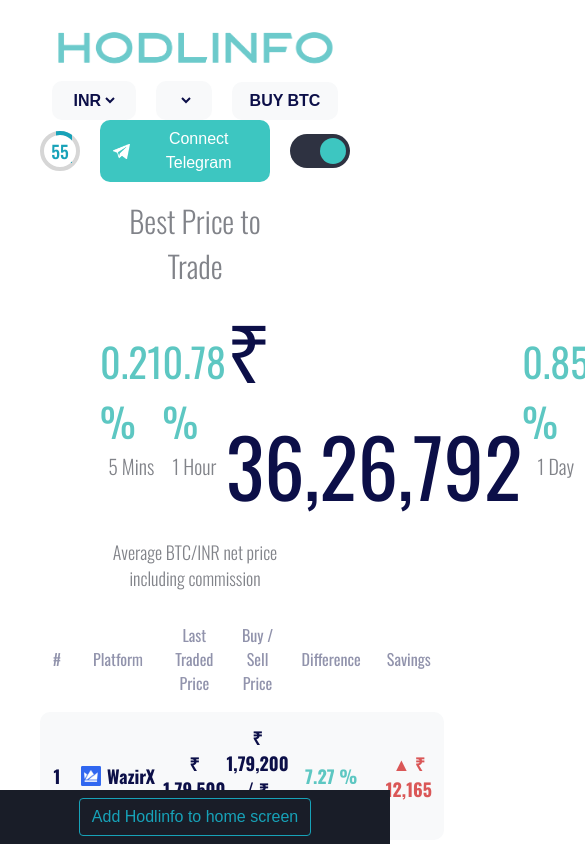
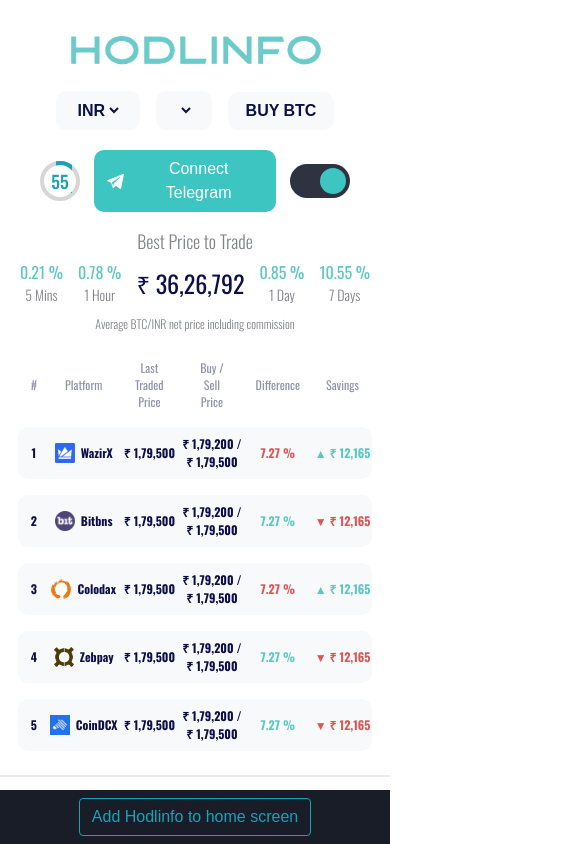
Before and after one commit to mehedihasanhrid1/quadbtech-dashboard, a plain HTML site: page frontend/index.html in a window 390 px wide. Shown: the top 844 px of the page, 585 px wide, since content can reach past the window. Drawn offline with nearby package versions, Linux system fonts and the light colour scheme; no server answers.

Commit message:
responsive layout added

```diff
--- a/frontend/index.html
+++ b/frontend/index.html
@@ -152,9 +152,9 @@
                       <td class="table-align-center">
                         <h4 class="table-text-head"><span>₹ 1,79,200 / ₹ 1,79,500</span></h4></td>
                       <td class="table-align-center">
-                        <h4 class="table-text-green">7.27 %</h4>
+                        <h4 class="table-text-red">7.27 %</h4>
                       </td>
-                      <td class="table-align-center"><h4 class="table-text-red">▲ ₹ 12,165</h4></td>
+                      <td class="table-align-center"><h4 class="table-text-green">▲ ₹ 12,165</h4></td>
                   </tr>
 
                   <tr>
@@ -190,9 +190,9 @@
                   <td class="table-align-center">
                     <h4 class="table-text-head"><span>₹ 1,79,200 / ₹ 1,79,500</span></h4></td>
                   <td class="table-align-center">
-                    <h4 class="table-text-green">7.27 %</h4>
+                    <h4 class="table-text-red">7.27 %</h4>
                   </td>
-                  <td class="table-align-center"><h4 class="table-text-red">▲ ₹ 12,165</h4></td>
+                  <td class="table-align-center"><h4 class="table-text-green">▲ ₹ 12,165</h4></td>
               </tr>
 
               <tr>
--- a/frontend/style.css
+++ b/frontend/style.css
@@ -436,19 +436,174 @@
 }
 
 @media screen and (max-width: 1024px) {
-  .nav-container {
-    flex-direction: column;
+  .darkModeSwitcher {
+    gap: 14px;
   }
+  .nav-logo {
+   margin-top: 4px;
+  }
+  .best-price-container {
+    margin: 0 28px;
+
+  }
+
+
+  .table-container td {
+    font-size: 22px;
+  }
+
+  .dark-theme .table-container td{
+    font-size: 26px;
+  }
+
+
 }
 
 @media screen and (max-width: 768px) {
   .nav-container {
     flex-direction: column;
   }
+  .nav-logo {
+    width: 255px;
+    height: 44px;
+  }
+
+  .header-button-container {
+    gap: 16px;
+    margin: 10px 0 20px 0;
+  }
+
+.best-price-container {
+  margin: 0 40px;
+
 }
 
-@media screen and (max-width: 415px) {
+.trade-header {
+  font-size: 22px;
+  margin-bottom: 6px;
+
+}
+
+.price-main-head {
+  font-size: 48px;
+
+}
+
+.price-data-head {
+  font-size: 24px;
+}
+
+.price-data-body {
+  font-size: 20px;
+}
+
+.average-header {
+  font-size: 18px;
+}
+
+
+.table-container {
+  margin: 0 18px 8px 18px;
+  overflow-x: scroll;
+}
+
+.table-header-th{
+  font-size: 14px;
+}
+
+.dark-theme .table-header-th{
+  font-size: 16px;
+}
+
+.table-align-center{
+  padding: 8px 0;
+}
+
+.table-container td {
+  font-size: 16px;
+}
+
+.dark-theme .table-container td{
+  font-size: 18px;
+}
+
+.table-container tbody {
+  margin: 0 18px;
+}
+
+}
+
+@media screen and (max-width: 426px) {
   .nav-container {
     flex-direction: column;
   }
+
+  .nav-logo {
+    width: 255px;
+    height: 44px;
+  }
+
+  .header-button-container {
+    gap: 16px;
+    margin: 10px 0 20px 0;
+  }
+
+.best-price-container {
+  margin: 0 20px;
+
 }
+
+.trade-header {
+  font-size: 18px;
+  margin-bottom: 6px;
+
+}
+
+.price-main-head {
+  font-size: 24px;
+
+}
+
+.price-data-head {
+  font-size: 16px;
+}
+
+.price-data-body {
+  font-size: 14px;
+}
+
+.average-header {
+  font-size: 12px;
+}
+
+
+.table-container {
+  margin: 0 18px 8px 18px;
+  overflow-x: scroll;
+}
+
+.table-header-th{
+  font-size: 12px;
+}
+
+.dark-theme .table-header-th{
+  font-size: 14px;
+}
+
+.table-align-center{
+  padding: 8px 0;
+}
+
+.table-container td {
+  font-size: 12px;
+}
+
+.dark-theme .table-container td{
+  font-size: 14px;
+}
+
+.table-container tbody {
+  margin: 0 16px;
+}
+
+}
```
